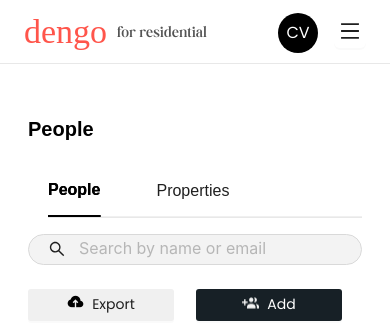
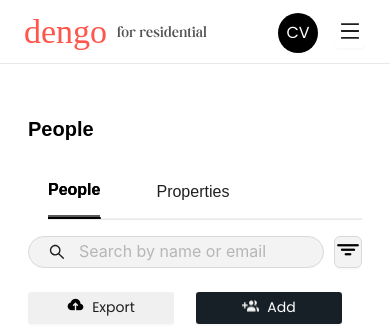
Before and after one commit to codefeast311/dengo-assignment, a Next.js app: page / in a window 390 px wide. Shown: the top 334 px of the page. Built offline with nearby package versions, Linux system fonts and the light colour scheme.

Commit message:
Fixing minor issues

```diff
--- a/src/components/PeopleTable.tsx
+++ b/src/components/PeopleTable.tsx
@@ -104,19 +104,41 @@
                 Awaiting Approval
               </Button>
             </div>
-
             <div className="export-buttons">
+              <div
+                style={{
+                  display: "flex",
+                }}
+              >
                 <Input
                   placeholder="Search by name or email"
                   prefix={<SearchOutlined style={{ padding: 10 }} />}
                   style={{
                     borderRadius: "32px",
                     background: "#F3F3F3",
-                  height: 31,
+                    height: 32,
                     width: 276,
                   }}
                   className="search-input"
                 />
+                <Button
+                  icon={
+                    <Image
+                      src="/images/filter.png"
+                      alt="Export"
+                      width={24}
+                      height={24}
+                      priority
+                    />
+                  }
+                  style={{
+                    background: "#F3F3F3",
+                    marginLeft: 10,
+                    height: 32,
+                  }}
+                  className="filter-button"
+                ></Button>
+              </div>
               <div className="right-buttons">
                 <Button
                   icon={
--- a/src/styles/PeopleTable.css
+++ b/src/styles/PeopleTable.css
@@ -133,7 +133,7 @@
 
 /* Custom TabBar */
 .customTabBar .ant-tabs-tab-active {
-  border-bottom: 2px solid #595959; /* Set the bottom border for the active tab */
+  border-bottom: 4px solid #595959; /* Set the bottom border for the active tab */
 }
 
 .customTabBar .ant-tabs-tab.ant-tabs-tab-active .ant-tabs-tab-btn {
@@ -204,6 +204,10 @@
   gap: 8;
 }
 
+.filter-button {
+  display: none !important;
+}
+
 /* Mobile adjustments */
 @media only screen and (max-width: 768px) {
   /* Mobile Styles */
@@ -263,6 +267,9 @@
   .bulk-add-button {
     display: none;
   }
+  .filter-button {
+    display: block !important;
+  }
 }
 
 /* Tablet Styles */
```
Also changed, not shown: public/images/filter.png (added), 1 other file (tests, documents, lock files or other folders). Lines whose indentation alone changed are shown as unchanged.
